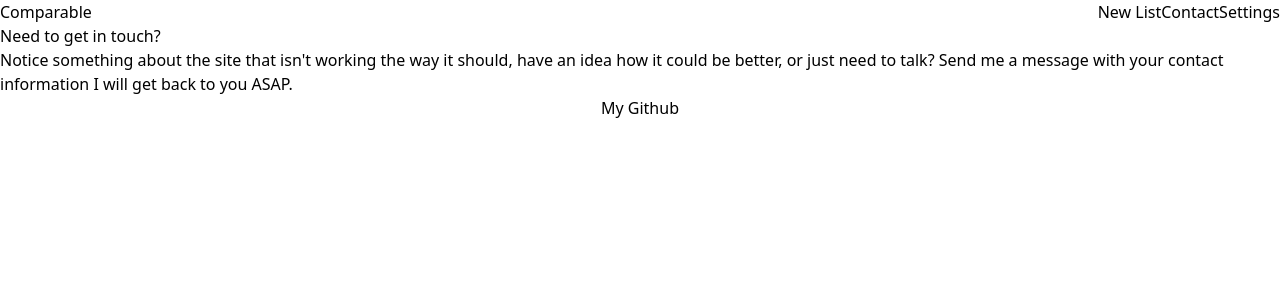
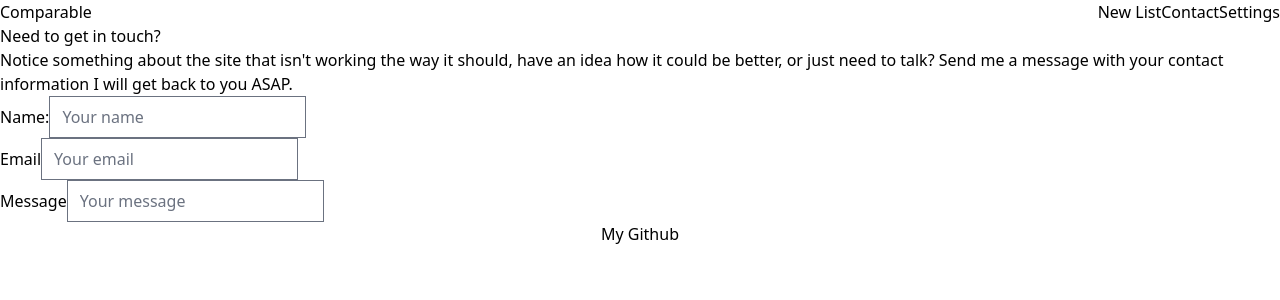
Before and after one commit to patrickoser/comparable-lists, a React (Vite) app: page /contact in a window 1280 px wide. Shown: the top 300 px of the page. Built offline with nearby package versions, Linux system fonts and the light colour scheme.

Commit message:
Contact form bp.

```diff
--- a/src/components/Contact.jsx
+++ b/src/components/Contact.jsx
@@ -13,6 +13,39 @@ const Contact = () => {
                     information I will get back to you ASAP.
                 </p>
             </section>
+            <section>
+                <form action="https://formsubmit.co/patrick.oser1@gmail.com" method="POST">
+                    <div className="nameCon">
+                        <label>Name:</label>
+                        <input
+                            type="text"
+                            name="name"
+                            placeholder="Your name"
+                            required
+                        />
+                    </div>
+                    <div className="emailCon">
+                        <label>Email</label>
+                        <input
+                            type="text"
+                            name="email"
+                            placeholder="Your email"
+                            required
+                        />
+                    </div>
+                    <label>Message</label>
+                    <input
+                        type="text"
+                        name="message"
+                        id="message"
+                        placeholder="Your message"
+                        cols="30"
+                        rows="10"
+                        required
+                    />
+                    <button type="submit"></button>
+                </form>
+            </section>
         </main>
     )
 }
```
